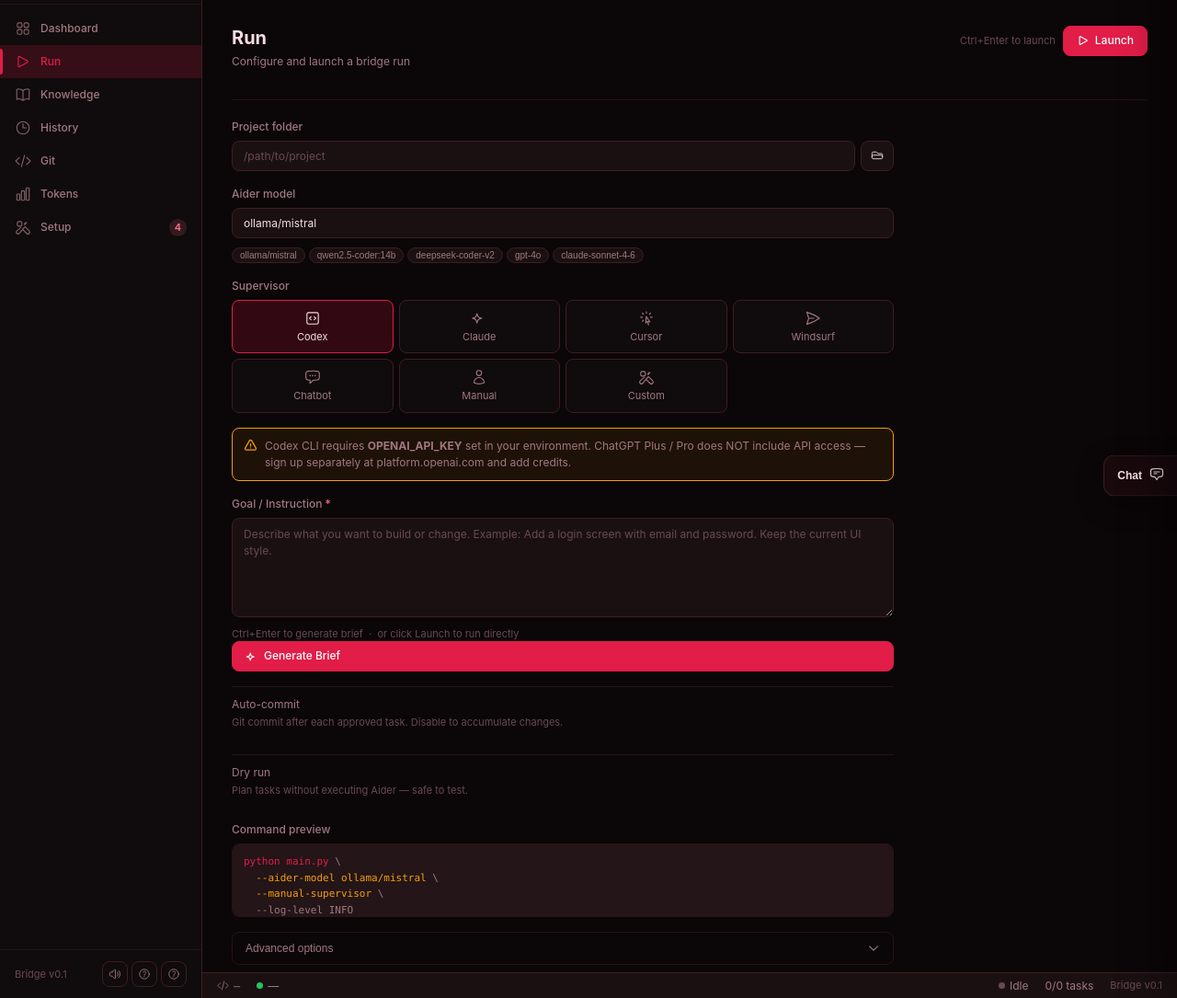
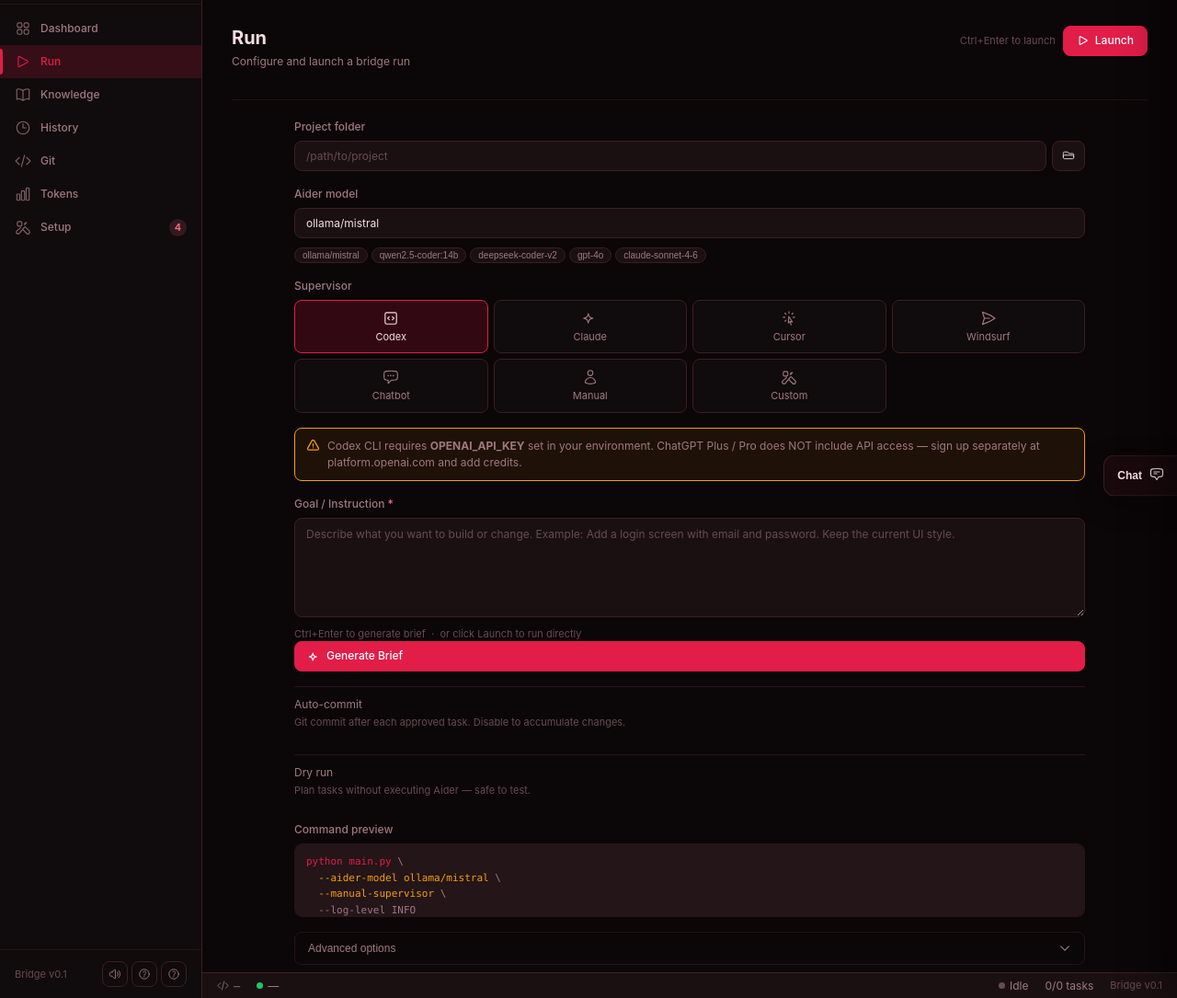
Before and after one commit to vinayak-vc/codex-aider-bridge-app, a Flask app: page /run in a window 1280 px wide. Shown: the part 52-1137 px from the top of the page at 92% size. Run offline with Flask 3, Linux system fonts and the light colour scheme; data that the repository does not hold is empty.

Commit message:
fix: Run page layout centered + status bar task count working
Layout:
- Settings form centered with margin: 0 auto, widened to max-width 860px
- Log panel centered with max-width 1100px
- No more empty right side — content fills the available space

Status bar "0/0 tasks" fix:
- bridge_runner log parser only matched "Supervisor produced N tasks"
  but plan-file runs log "Loaded N task(s) from plan file"
- Updated regex to match both patterns: (?:Supervisor produced|Loaded)
- Now total_tasks updates correctly for all run modes

Co-Authored-By: Claude Opus 4.6 (1M context) <noreply@anthropic.com>

```diff
--- a/ui/bridge_runner.py
+++ b/ui/bridge_runner.py
@@ -356,7 +356,7 @@ class BridgeRun:
             return
 
         # ── Plan ready ────────────────────────────────────────────────────
-        m = re.search(r"Supervisor produced (\d+) task", msg)
+        m = re.search(r"(?:Supervisor produced|Loaded) (\d+) task", msg)
         if m:
             self.total_tasks = int(m.group(1))
             self._emit("plan_ready", {"task_count": self.total_tasks})
--- a/ui/static/css/pages/run.css
+++ b/ui/static/css/pages/run.css
@@ -45,7 +45,8 @@
   display: flex;
   flex-direction: column;
   gap: 16px;
-  max-width: 720px;
+  max-width: 860px;
+  margin: 0 auto;
   padding-top: 20px;
 }
 
@@ -212,6 +213,8 @@
   padding-top: 20px;
   height: calc(100vh - 240px);
   min-height: 400px;
+  max-width: 1100px;
+  margin: 0 auto;
 }
 
 .log-toolbar {
```
